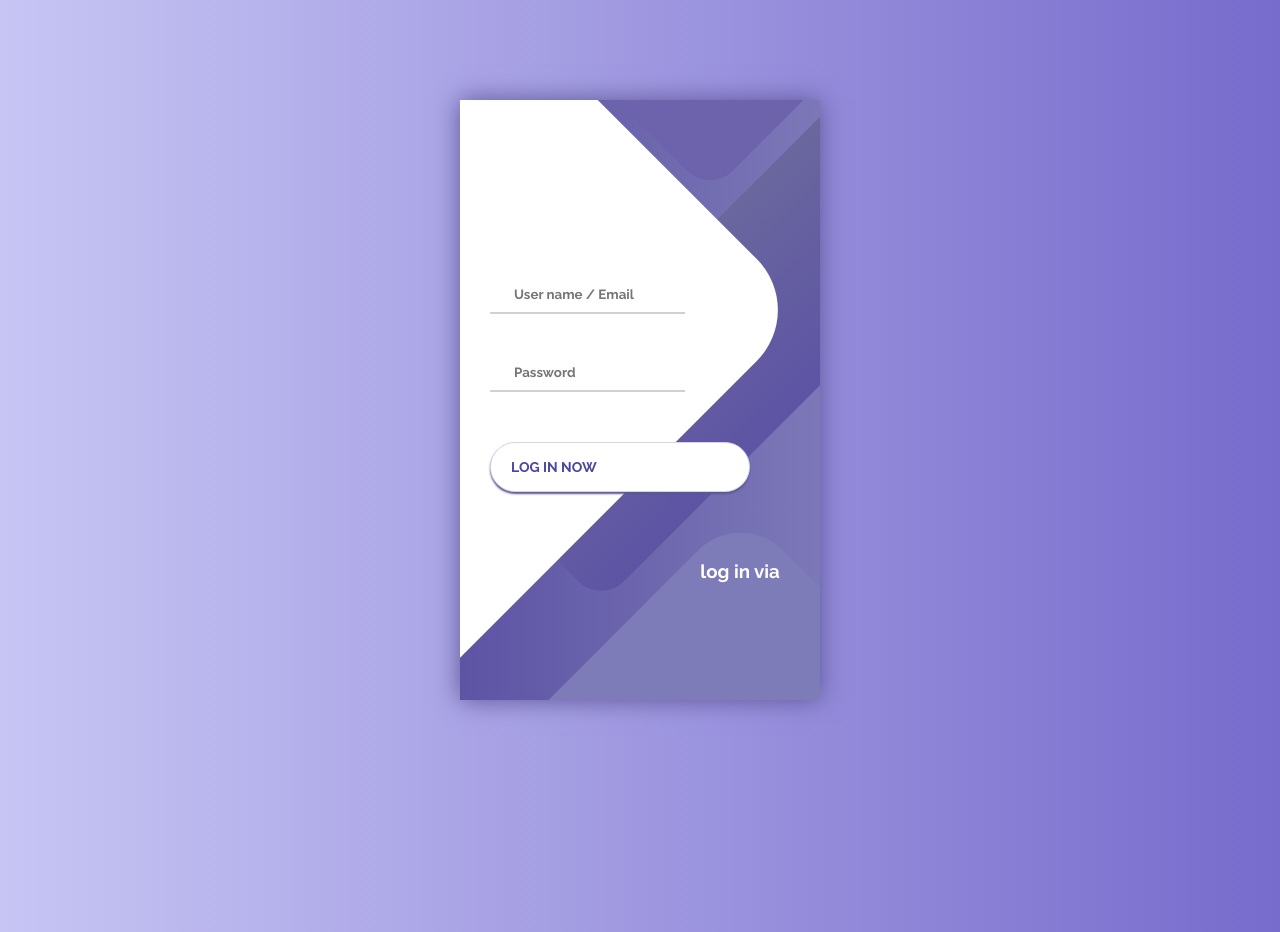
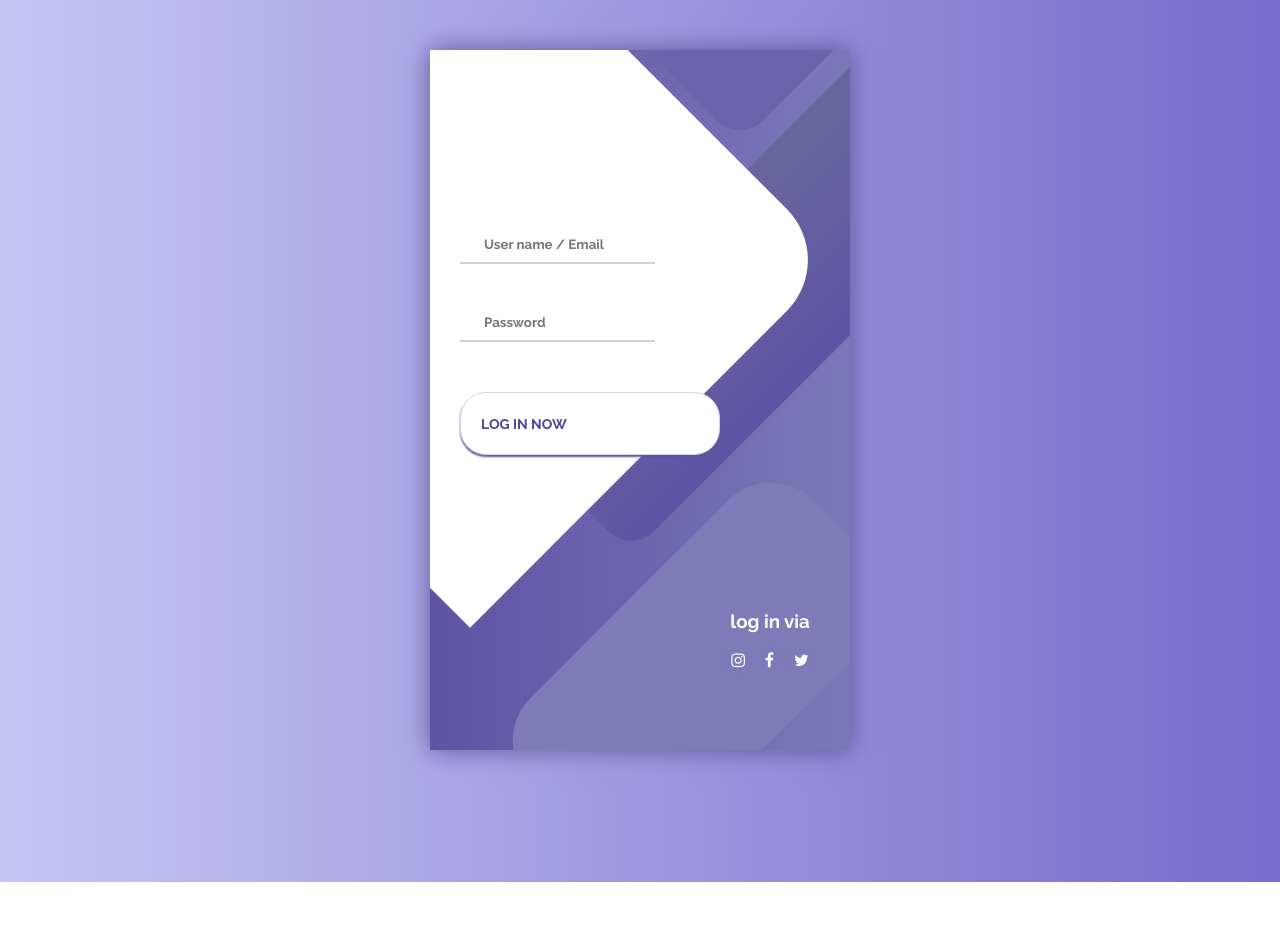
Before and after one commit to fazilnbr/loginpage, a plain HTML site: page static/login.html in a window 1280 px wide. After the commit the page ends 882 px from the top, so only its background shows below. Drawn offline with Linux system fonts and the light colour scheme.

Commit message:
this is my second commit and clear bugs with sessions and header now the page is compleet okey

```diff
--- a/static/login.html
+++ b/static/login.html
@@ -30,8 +30,8 @@ body {
 .screen {
 	background: linear-gradient(90deg, #5D54A4, #7C78B8);
 	position: relative;
-	height: 600px;
-	width: 360px;
+	height: 700px;
+	width: 420px;
 	box-shadow: 0px 0px 24px #5C5696;
 }
 
@@ -186,6 +186,7 @@ body {
 	transform: scale(1.5);
 }
     </style>
+	<link rel="stylesheet" href="https://cdnjs.cloudflare.com/ajax/libs/font-awesome/4.7.0/css/font-awesome.min.css">
 </head>
 <body>
 
@@ -193,7 +194,7 @@ body {
     <div class="container">
         <div class="screen">
             <div class="screen__content">
-                <form class="login" method="post" action="/login-submit" onsubmit="formvalidate()">
+                <form id="myform" class="login" method="post" action="/login-submit" >
                     <div class="login__field">
                         <i class="login__icon fas fa-user"></i>
                         <input id="username" name="username" type="text" class="login__input" placeholder="User name / Email" onblur="namecheck()">
@@ -210,7 +211,7 @@ body {
 						<label id="pwdlabel-01" for="username" style="display: none; color:red;">Atleast 6 charecters</label>
 						<!-- <label id="pwdlabel-02" for="username" style="display: none; color:red;">Password need special charecters</label> -->
                     </div>
-                    <button class="button login__submit">
+                    <button onclick="formvalidate()" class="button login__submit">
                         <span class="button__text">Log In Now</span>
                         <i class="button__icon fas fa-chevron-right"></i>
                     </button>
@@ -218,9 +219,9 @@ body {
                 <div class="social-login">
                     <h3>log in via</h3>
                     <div class="social-icons">
-                        <a href="#" class="social-login__icon fab fa-instagram"></a>
-                        <a href="#" class="social-login__icon fab fa-facebook"></a>
-                        <a href="#" class="social-login__icon fab fa-twitter"></a>
+                        <a href="#" class="social-login__icon fa fa-instagram"></a>
+                        <a href="#" class="social-login__icon fa fa-facebook"></a>
+                        <a href="#" class="social-login__icon fa fa-twitter"></a>
                     </div>
                 </div>
             </div>
@@ -314,6 +315,8 @@ body {
 
   function formvalidate(){
 	if (namecheck()&&passwordCheck()){
+		alert("ok")
+		document.getElementById("myform").submit();
 		return true
 	}else{
 		alert("give Exact detieals")
```
Also changed, not shown: 1 other file.
